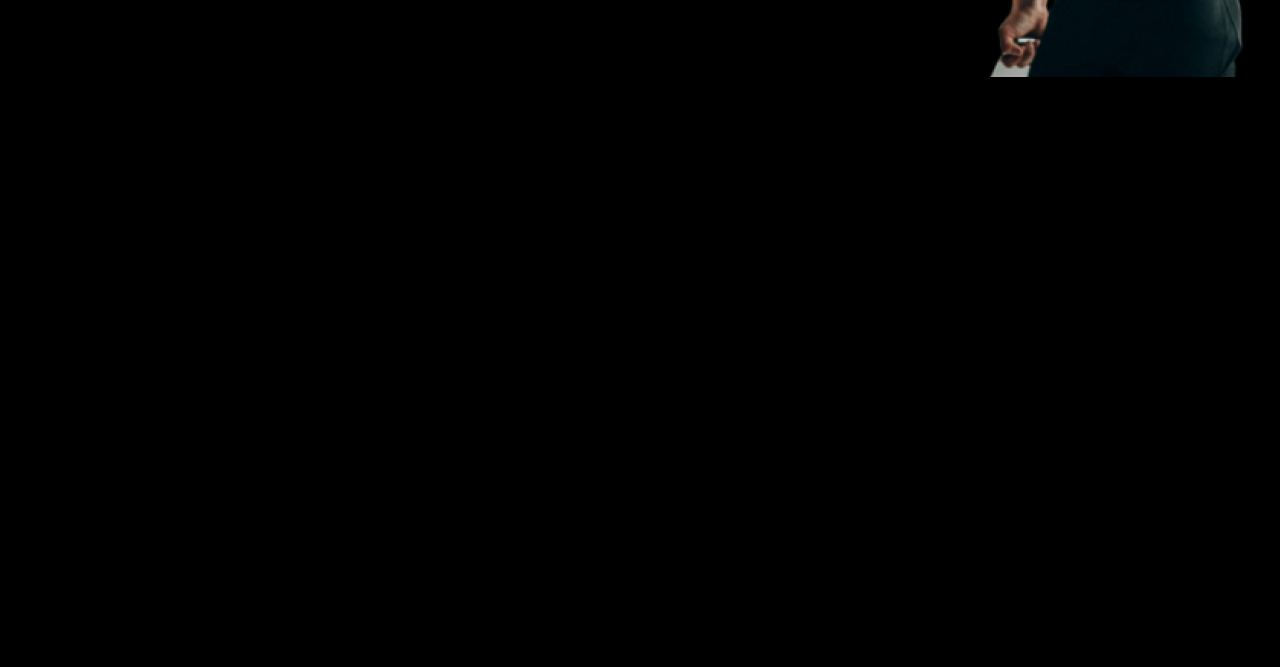
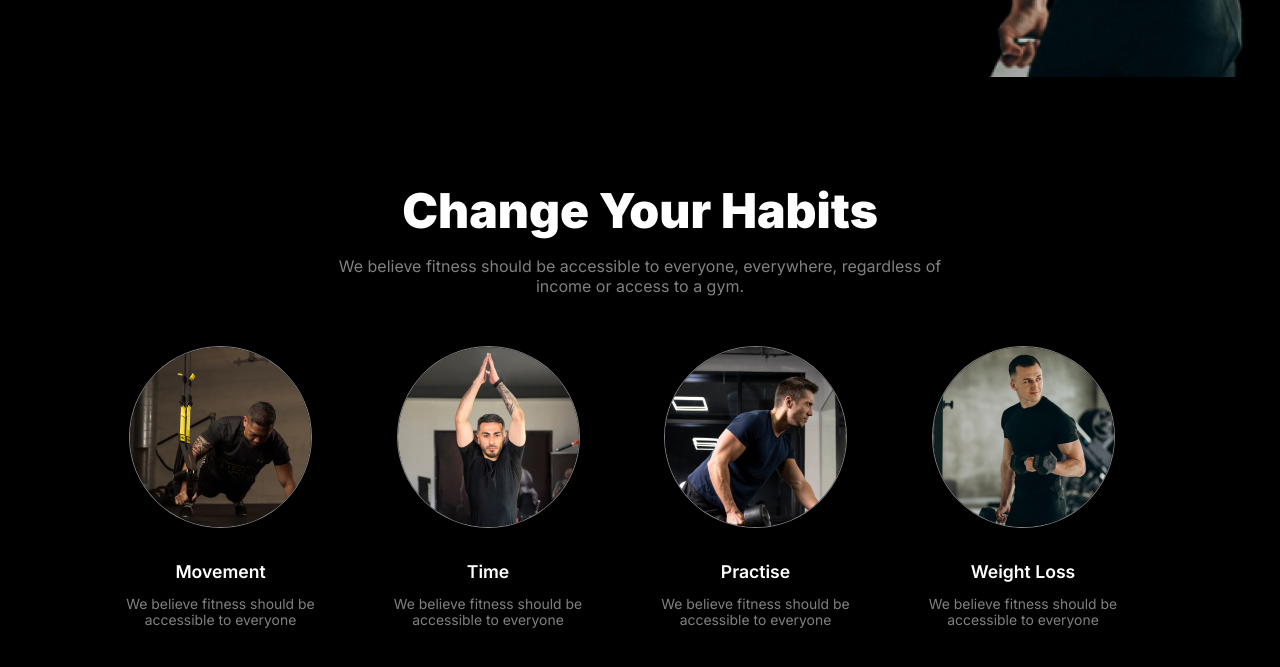
Before and after one commit to alpharabbit9/assignment-2, a plain HTML site: page index.html in a window 1280 px wide. Shown: the part 607-1274 px from the top of the page. Before the commit the page ends 800 px from the top, so only its background shows below. Drawn offline with Linux system fonts and the light colour scheme.

Commit message:
added habit change section

```diff
--- a/index.html
+++ b/index.html
@@ -51,6 +51,36 @@
     </header>
 
     <main>
+<!-- Section 1 -->
+        <section class="habit-change">
+
+            <h2 class="section-title">Change Your Habits</h2>
+            <p class="section-description">We believe fitness should be accessible to everyone, everywhere, regardless of <br>income or access to a gym.</p>
+
+            <div class="habit-container">
+                <div class="habit-box">
+                    <img src="./images/image 3.png" alt="" class="habit-img">
+                    <h5 class="habit-name">Movement</h5>
+                    <p class="habit-subtitle">We believe fitness should be accessible to everyone</p>
+                </div>
+                <div class="habit-box">
+                    <img src="./images/image 2.png" alt="" class="habit-img">
+                    <h5 class="habit-name">Time</h5>
+                    <p class="habit-subtitle">We believe fitness should be accessible to everyone</p>
+                </div>
+                <div class="habit-box">
+                    <img src="./images/image 4.png" alt="" class="habit-img">
+                    <h5 class="habit-name">Practise</h5>
+                    <p class="habit-subtitle">We believe fitness should be accessible to everyone</p>
+                </div>
+                <div class="habit-box">
+                    <img src="./images/image 5.png" alt="" class="habit-img">
+                    <h5 class="habit-name">Weight Loss</h5>
+                    <p class="habit-subtitle">We believe fitness should be accessible to everyone</p>
+                </div>
+            </div>
+
+        </section>
 
     </main>
 
--- a/styles/style.css
+++ b/styles/style.css
@@ -173,6 +173,51 @@
     margin-top: 5px;
   }
 
+  /* Habit Change Styles | Section-1 */
+
+  .habit-change{
+    width: 1070px;
+    height: 452px;
+    /* border: 1px solid aqua; */
+    margin: 100px auto;
+    text-align: center;
+  }
+
+  .section-title{
+    font-size: 3rem;
+    font-weight: 900;
+    margin-top: 5px;
+    margin-bottom: 14px;
+  }
+  .section-description{
+
+    color: rgba(255, 255, 255, 0.5);
+    text-align: center;
+    margin-bottom: 50px;
+  }
+  .habit-container{
+    display: grid;
+    grid-template-columns: repeat(4,1fr);
+  }
+
+  .habit-box{
+    width: 231px;
+    height: 274px;
+  }
+  .habit-name{
+    font-size: 1.1rem;
+    font-weight: 600;
+    margin-bottom: 2px;
+  }
+  .habit-subtitle{
+    font-size: 0.87rem;
+    color: rgba(255, 255, 255, 0.5);
+  }
+  .habit-img{
+    border: 1px solid gray;
+    border-radius: 50%;
+  }
+
 
   /* Responsive Styles */
 
@@ -202,7 +247,7 @@
     }
     .trainer{
         width: 100%;
-        margin-left: 300px;
+        margin-left: 200px;
     }
 
     .banner-img{
@@ -224,5 +269,21 @@
         margin-left: 10px;
         margin-right: 80px;
     }
+    .habit-change{
+      width: 100%;
+    }
+
+    .habit-container{
+      grid-template-columns: repeat(1,1fr);
+
+    }
+    .habit-box{
+      margin: 0 auto;
+    }
+    .section-title{
+      font-size: 2rem;
+      font-weight: 900;
+    }
+
 
   }
```
